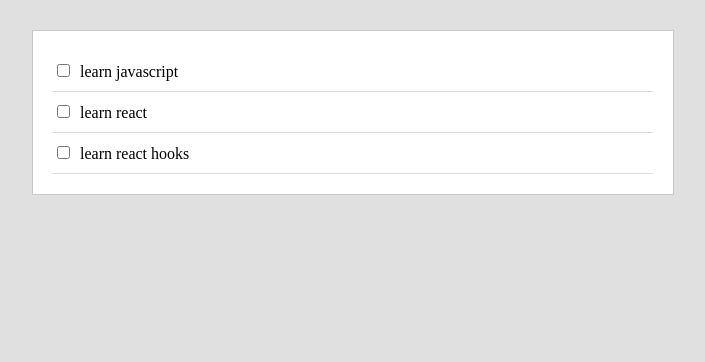
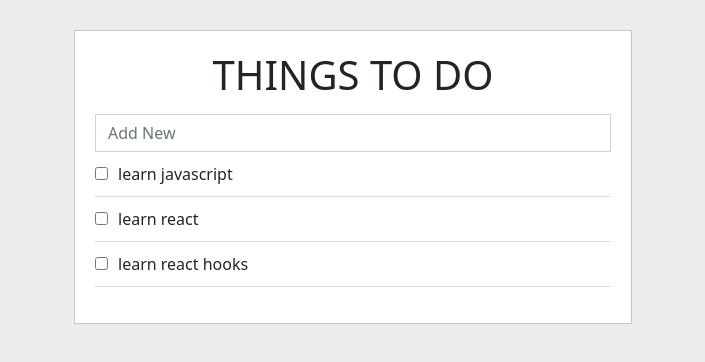
Before and after one commit to rvdiaz/web-todo-app, a React (Create React App) app: page / in a window 1280 px wide. Shown: the top 362 px of the page, without its empty margins (287-992 px from the left). Built offline with nearby package versions, Linux system fonts and the light colour scheme.

Commit message:
adding header layout

```diff
--- a/package.json
+++ b/package.json
@@ -6,6 +6,7 @@
     "@testing-library/jest-dom": "^5.16.5",
     "@testing-library/react": "^13.4.0",
     "@testing-library/user-event": "^13.5.0",
+    "bootstrap": "^5.2.3",
     "react": "^18.2.0",
     "react-dom": "^18.2.0",
     "react-scripts": "5.0.1",
--- a/src/assets/styles/styles.css
+++ b/src/assets/styles/styles.css
@@ -1,12 +1,10 @@
 
-body {
+* {
     margin:0;
     padding:0;
 }
-
-.container {
-    min-height: 100vh;
-    background-color: #e0e0e0;
+body {
+    background-color: #ececec;
 }
 .row {
     max-width: 1200px;
@@ -19,12 +17,28 @@ body {
     padding: 20px;
     background-color: white;
     border:1px solid #cbc7c7;
+}
+.list {
     list-style: none;
+    padding-left:0 ;
 }
 .todoitem-wrapper {
     padding:10px 0;
     border-bottom: 1px solid #ddd;
 }
-.todoitem-title input{
+.todoitem-title input {
     margin-right: 10px;
 }
+.header {
+    text-align: center;
+}
+.header h1 {
+    margin-bottom: 15px;
+    text-transform: uppercase;
+}
+.header input {
+    border-radius: 0;
+}
+.header input:focus {
+    box-shadow: inset 0 1px 1px rgba(0, 0, 0, .075), 0 0 8px rgba(102, 175, 233, 0.6);;
+}
--- /dev/null
+++ b/src/assets/text/text.js
@@ -0,0 +1,3 @@
+export const texts={
+    HEADER_TEXT:'things to do'
+}
--- /dev/null
+++ b/src/components/ui/AddTodoInput.js
@@ -0,0 +1,13 @@
+import React, { useState } from 'react'
+import { TodoInput } from './TodoInput';
+
+export const AddTodoInput = () => {
+    const [value, setvalue] = useState('');
+  return (
+    <TodoInput
+        placeholder="Add New"
+        valueInput={value}
+        handlerInput={setvalue}
+    />
+  )
+}
--- /dev/null
+++ b/src/components/ui/FilteredList.js
@@ -0,0 +1,14 @@
+import React from 'react'
+import { getAll } from '../../services/todo';
+import { TodoItem } from './TodoItem';
+
+export const FilteredList = () => {
+    const todos=getAll();
+  return (
+    <ul className='list'>
+        {todos.map((value)=>(
+            <TodoItem title={value.title} completed={value.completed}/>
+        ))}
+    </ul>
+  )
+}
--- /dev/null
+++ b/src/components/ui/Header.js
@@ -0,0 +1,12 @@
+import React from 'react'
+import { texts } from '../../assets/text/text'
+import { InputBox } from './InputBox'
+
+export const Header = () => {
+  return (
+    <div class="header">
+        <h1>{texts.HEADER_TEXT}</h1>
+        <InputBox/>
+    </div>
+  )
+}
--- /dev/null
+++ b/src/components/ui/InputBox.js
@@ -0,0 +1,10 @@
+import React from 'react'
+import { AddTodoInput } from './AddTodoInput'
+
+export const InputBox = () => {
+  return (
+    <div class="inputWrapper">
+        <AddTodoInput/>
+    </div>
+  )
+}
--- /dev/null
+++ b/src/components/ui/TodoInput.js
@@ -0,0 +1,20 @@
+import React from 'react'
+
+export const TodoInput = (props) => {
+    const {placeholder,valueInput,handlerInput}=props;
+
+    const handler=(e)=>{
+        e.preventDefault();
+        handlerInput(e.target.value);
+    }
+
+  return (
+    <input
+        className='form-control'
+        type='text'
+        placeholder={placeholder}
+        value={valueInput}
+        onChange={handler}
+        />
+  )
+}
--- a/src/components/ui/TodoList.js
+++ b/src/components/ui/TodoList.js
@@ -1,17 +1,16 @@
 import React from 'react'
-import { getAll } from '../../services/todo'
-import { TodoItem } from './TodoItem';
+import { FilteredList } from './FilteredList';
+import { Header } from './Header';
 
 export const TodoList = () => {
-    const todos=getAll();
+
   return (
     <div className='container'>
         <div className='row'>
-            <ul className='todolist'>
-                {todos.map((value)=>(
-                    <TodoItem title={value.title} completed={value.completed}/>
-                ))}
-            </ul>
+            <div className='todolist'>
+                <Header/>
+                <FilteredList/>
+            </div>
         </div>
     </div>
   )
--- a/src/index.js
+++ b/src/index.js
@@ -1,7 +1,9 @@
 import React from 'react';
 import ReactDOM from 'react-dom/client';
 import { App } from './components/wrappers/App';
+import 'bootstrap/dist/css/bootstrap.css';
 import './assets/styles/styles.css';
+
 
 const root = ReactDOM.createRoot(document.getElementById('root'));
 root.render(
```
Also changed, not shown: src/components/ui/SearchTodoInput.js (added, +12 -0 lines), 1 other file (tests, documents, lock files or other folders).
